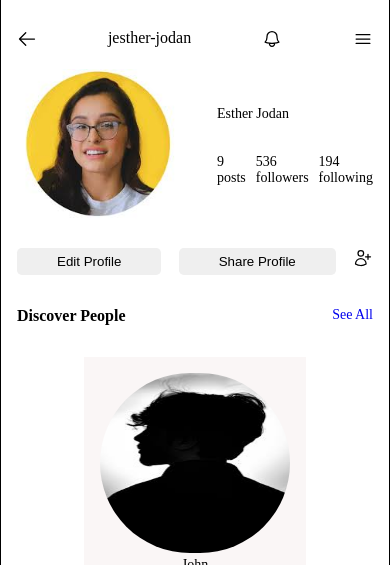
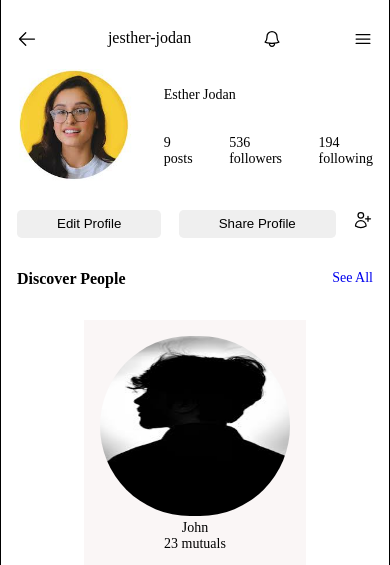
Before and after one commit to Rmalathi12/CC-Customize-the-social-media-profile-page-with-CSS-Instagram-UI-, a plain HTML site: page index.html in a window 390 px wide. Shown: the part 254-819 px from the top of the page. Drawn offline with Linux system fonts and the light colour scheme; files whose address does not match are found by name.

Commit message:
Add files via upload

```diff
--- a/style.css
+++ b/style.css
@@ -110,11 +110,11 @@ section {
     width: 100%;
   }
   .prof-img {
-    width: 200px;
+    width: 150px;
   }
   .profile-div {
     display: flex;
-    column-gap: 1rem;
+    column-gap: 0.8rem;
     align-items: center;
     margin-bottom: 1.5rem;
   }
```
